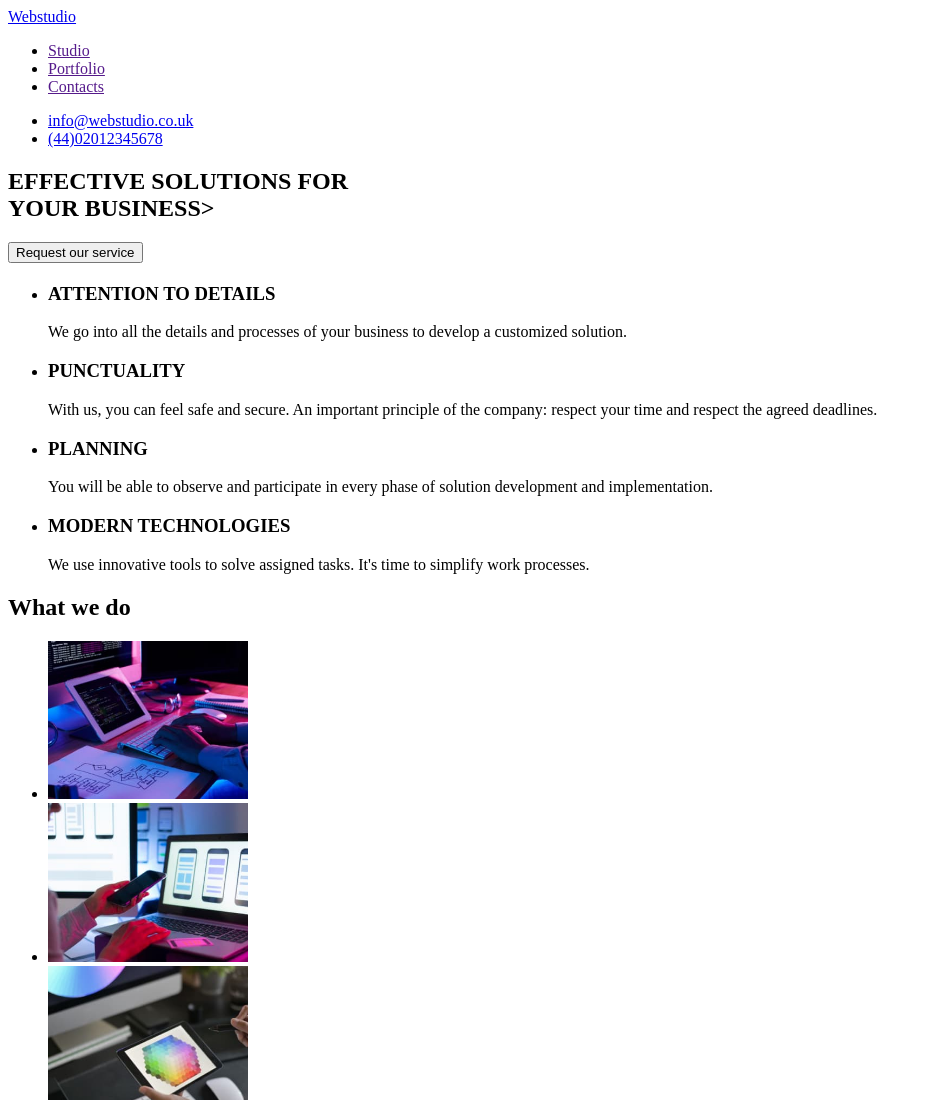
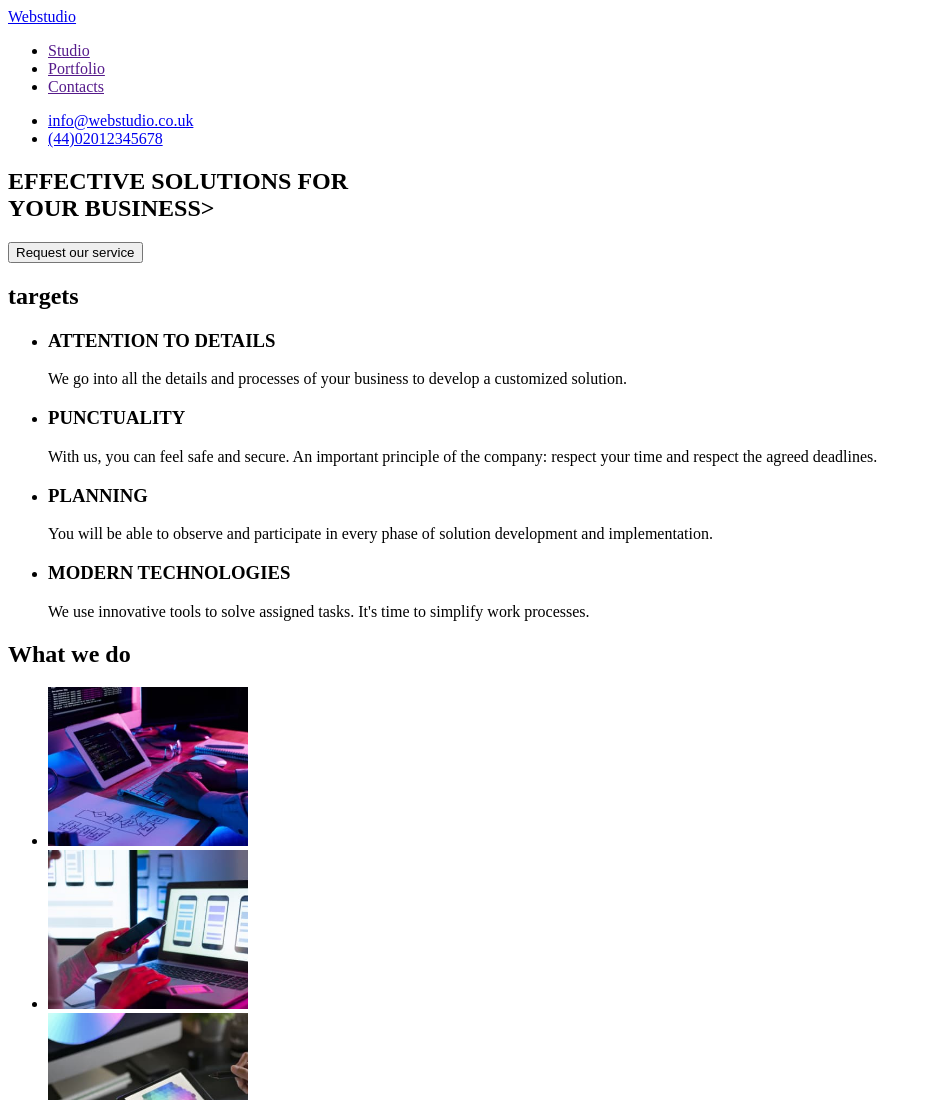
Before and after one commit to Dmitriy4455/goit-markup-hw-01, a plain HTML site: page index.html in a window 1280 px wide. Shown: the top 1100 px of the page, without its empty margins (0-932 px from the left). Drawn offline with Linux system fonts and the light colour scheme.

Commit message:
index.html update

```diff
--- a/index.html
+++ b/index.html
@@ -32,7 +32,8 @@
             <h1>EFFECTIVE SOLUTIONS FOR <br />YOUR BUSINESS></h1>
             <button type="button">Request our service</button>
         </section>
-        <h2> </h2>
+        <section>
+            <h2>targets</h2>
         <ul>
             <li>
                 <h3>ATTENTION TO DETAILS</h3>
@@ -52,6 +53,7 @@
                <p>We use innovative tools to solve assigned tasks. It's time to simplify work processes.</p>
             </li>
         </ul>
+        </section>
         <section>
          <h2> What we do </h2>
          <ul>
```
